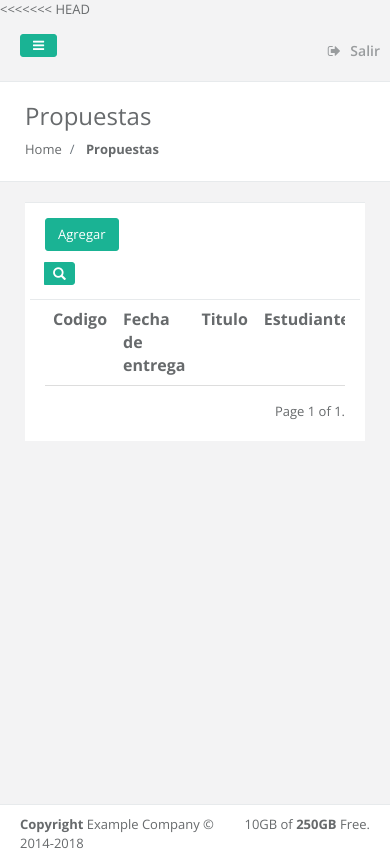
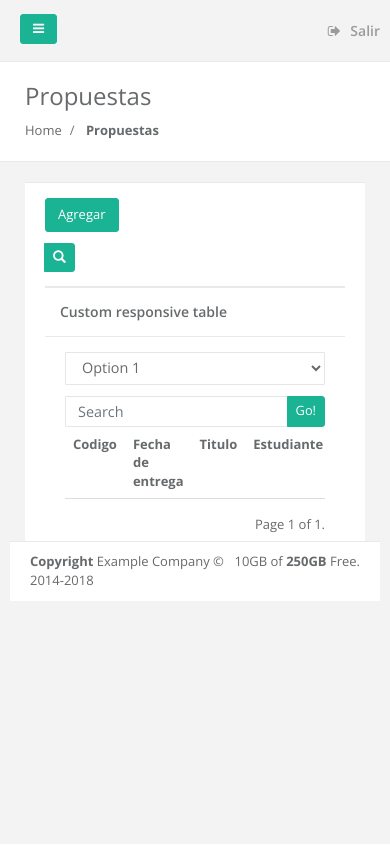
Before and after one commit to jcgds/thesis-manager, a Django app: page /propuestas in a window 390 px wide. After the commit the page ends 586 px from the top, so only its background shows below. Run offline with Django 3.2, Linux system fonts and the light colour scheme; data comes from the database, SQL or seed files in the repository; tables that the repository leaves empty hold one stand-in row (values such as "Sample post"); lists and menus that the app fills with data are empty; some libraries are stand-ins or nearby versions.

Commit message:
added the proposal_list template

```diff
--- a/web/templates/web/proposal_list.html
+++ b/web/templates/web/proposal_list.html
@@ -1,4 +1,3 @@
-<<<<<<< HEAD
 {% extends 'web/base.html' %}
 {% block page_content %}
     <div class="row wrapper border-bottom white-bg page-heading">
@@ -36,6 +35,27 @@
                                         </button>
                                     </span>
                                 </form>
+                    <div class="ibox-title">
+                        <h5>Custom responsive table </h5>
+                    </div>
+                    <div class="ibox-content">
+                        <div class="row">
+                            <div class="col-sm-5 m-b-xs"><select class="form-control-sm form-control input-s-sm inline">
+                                <option value="0">Option 1</option>
+                                <option value="1">Option 2</option>
+                                <option value="2">Option 3</option>
+                                <option value="3">Option 4</option>
+                            </select>
+                            </div>
+                            <div class="col-sm-4 m-b-xs"></div>
+                            <div class="col-sm-3">
+                                <div class="input-group">
+                                    <input placeholder="Search" type="text"
+                                           class="form-control form-control-sm">
+                                    <span class="input-group-append">
+                                        <button type="button" class="btn btn-sm btn-primary">Go!</button>
+                                    </span>
+                                </div>
                             </div>
                         </div>
                         <div class="table-responsive">
@@ -77,6 +97,7 @@
                                                 <span class="glyphicon glyphicon-pencil"></span>
                                             </a>
                                         </td>
+                                        <th>{{ proposal.term.name }}</th>
                                     </tr>
                                 {% endfor %}
                                 </tbody>
@@ -113,15 +134,3 @@
         </div>
     </div>
 {% endblock %}
-=======
-<!DOCTYPE html>
-<html lang="en">
-<head>
-    <meta charset="UTF-8">
-    <title>$Title$</title>
-</head>
-<body>
-$END$
-</body>
-</html>
->>>>>>> added the proposal_index method retrive all the proposal data from the database and render the proposal list view
```
